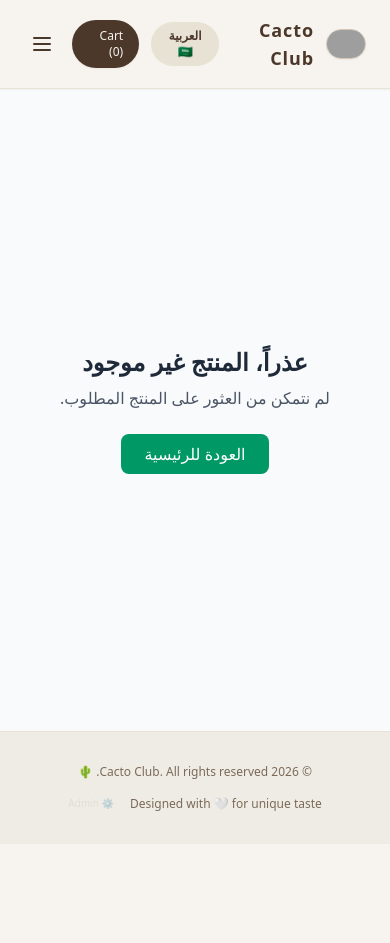
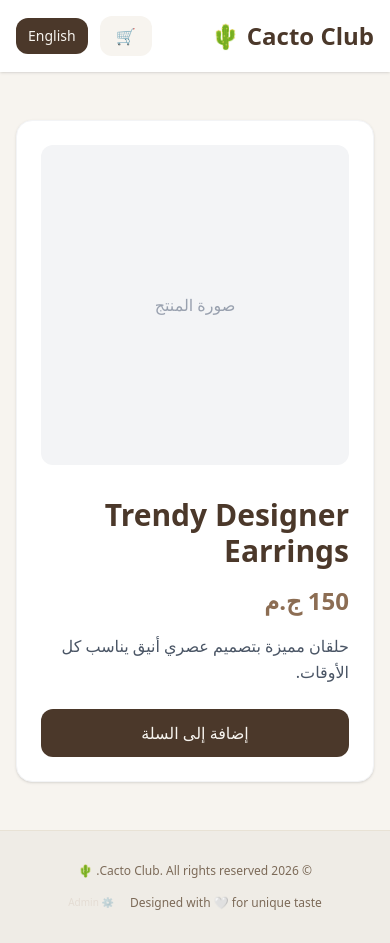
Before and after one commit to Boiimm/cacto-club, a Next.js app: page /products/1 in a window 390 px wide. Before the commit the page ends 844 px from the top, so only its background shows below. Built offline with nearby package versions, Linux system fonts and the light colour scheme; grey boxes are pictures that could not be loaded.

Commit message:
update cart and navigation sync

```diff
--- a/src/app/products/[id]/page.jsx
+++ b/src/app/products/[id]/page.jsx
@@ -3,24 +3,32 @@ import { useState, useEffect, Suspense } from "react";
 import { useParams } from "next/navigation";
 import Navbar from "@/components/Navbar";
 import Footer from "@/components/Footer";
+import { translations } from "@/locales/translations";
 
 function ProductDetailContent() {
   const params = useParams();
   const id = params?.id;
 
+  const [lang, setLang] = useState("ar");
   const [product, setProduct] = useState(null);
   const [loading, setLoading] = useState(true);
 
   useEffect(() => {
+    const currentLang = localStorage.getItem("cacto_lang") || "ar";
+    setLang(currentLang);
+
     if (!id) return;
 
+    const defaultProducts = [
+      { id: 1, name: "Trendy Designer Earrings", price: 150, image: "/placeholder.jpg", description: "حلقان مميزة بتصميم عصري أنيق يناسب كل الأوقات." },
+      { id: 2, name: "Elegant Gold-Plated Necklace", price: 280, image: "/placeholder.jpg", description: "سلسلة مطليّة بالذهب بتصميم راقي وفريد." },
+      { id: 3, name: "Unique Designer Bracelet", price: 200, image: "/placeholder.jpg", description: "إسوارة بتصميم فريد يضفي لمسة جمالية على إطلالتك." }
+    ];
+
     try {
-      const savedProducts = localStorage.getItem("cacto_products");
-      if (savedProducts) {
-        const productsList = JSON.parse(savedProducts);
-        const found = productsList.find((p) => String(p.id) === String(id));
-        setProduct(found || null);
-      }
+      const savedProducts = JSON.parse(localStorage.getItem("cacto_products") || JSON.stringify(defaultProducts));
+      const found = savedProducts.find((p) => String(p.id) === String(id));
+      setProduct(found || null);
     } catch (error) {
       console.error("Error loading product:", error);
     } finally {
@@ -28,10 +36,21 @@ function ProductDetailContent() {
     }
   }, [id]);
 
+  const handleAddToCart = () => {
+    if (!product) return;
+    const cart = JSON.parse(localStorage.getItem("cacto_cart") || "[]");
+    cart.push(product);
+    localStorage.setItem("cacto_cart", JSON.stringify(cart));
+
+    // إرسال حدث فوري لتحديث العداد في الـ Navbar
+    window.dispatchEvent(new Event("cartUpdated"));
+    alert(lang === "ar" ? "تم إضافة المنتج إلى السلة بنجاح!" : "Product added to cart successfully!");
+  };
+
   if (loading) {
     return (
       <div className="flex-grow flex items-center justify-center py-20">
-        <p className="text-xl text-gray-600">جاري تحميل تفاصيل المنتج...</p>
+        <p className="text-xl text-gray-600">{lang === "ar" ? "جاري تحميل تفاصيل المنتج..." : "Loading product details..."}</p>
       </div>
     );
   }
@@ -39,44 +58,36 @@ function ProductDetailContent() {
   if (!product) {
     return (
       <div className="flex-grow flex flex-col items-center justify-center text-center px-4 py-20">
-        <h2 className="text-2xl font-bold text-gray-800 mb-2">عذراً، المنتج غير موجود</h2>
-        <p className="text-gray-600 mb-6">لم نتمكن من العثور على المنتج المطلوب.</p>
-        <a href="/" className="bg-emerald-600 text-white px-6 py-2 rounded-lg hover:bg-emerald-700 transition">
-          العودة للرئيسية
+        <h2 className="text-2xl font-bold text-gray-800 mb-2">{lang === "ar" ? "عذراً، المنتج غير موجود" : "Sorry, product not found"}</h2>
+        <p className="text-gray-600 mb-6">{lang === "ar" ? "لم نتمكن من العثور على المنتج المطلوب." : "We couldn't find the requested product."}</p>
+        <a href="/products" className="bg-[#4B382A] text-white px-6 py-2 rounded-xl hover:bg-[#38291F] transition">
+          {lang === "ar" ? "العودة للمنتجات" : "Back to Products"}
         </a>
       </div>
     );
   }
 
   return (
-    <main className="flex-grow container mx-auto px-4 py-8">
-      <div className="bg-white rounded-2xl shadow-sm border border-gray-100 overflow-hidden p-6 md:p-8">
+    <main className="flex-grow container mx-auto px-4 py-12">
+      <div className="bg-white rounded-2xl shadow-sm border border-gray-100 overflow-hidden p-6 md:p-8 max-w-4xl mx-auto">
         <div className="grid grid-cols-1 md:grid-cols-2 gap-8">
-          <div className="relative h-80 md:h-96 rounded-xl overflow-hidden bg-gray-100">
-            <img
-              src={product.image || "/placeholder.jpg"}
-              alt={product.name}
-              className="w-full h-full object-cover"
-            />
+          <div className="relative h-80 md:h-96 rounded-xl overflow-hidden bg-gray-100 flex items-center justify-center">
+            <span className="text-gray-400">صورة المنتج</span>
           </div>
 
           <div className="flex flex-col justify-between">
             <div>
-              <h1 className="text-3xl font-bold text-gray-900 mb-4">{product.name}</h1>
-              <p className="text-2xl font-semibold text-emerald-600 mb-4">{product.price} ج.م</p>
-              <p className="text-gray-600 leading-relaxed mb-6">{product.description || "لا يوجد وصف متاح لهذا المنتج."}</p>
+              <h1 className="text-3xl font-bold text-[#4B382A] mb-4">{product.name}</h1>
+              <p className="text-2xl font-semibold text-[#8C6D53] mb-4">{product.price} {lang === "ar" ? "ج.م" : "EGP"}</p>
+              <p className="text-gray-600 leading-relaxed mb-6">{product.description || (lang === "ar" ? "لا يوجد وصف متاح." : "No description available.")}</p>
             </div>
 
-            <div className="flex gap-4">
-              <button
-                onClick={() => {
-                  alert("تم إضافة المنتج إلى السلة بنجاح!");
-                }}
-                className="flex-grow bg-emerald-600 text-white py-3 px-6 rounded-xl font-medium hover:bg-emerald-700 transition text-center"
-              >
-                إضافة إلى السلة
-              </button>
-            </div>
+            <button
+              onClick={handleAddToCart}
+              className="w-full bg-[#4B382A] text-[#F7F4EF] py-3 px-6 rounded-xl font-medium hover:bg-[#38291F] transition text-center"
+            >
+              {lang === "ar" ? "إضافة إلى السلة" : "Add to Cart"}
+            </button>
           </div>
         </div>
       </div>
@@ -85,12 +96,19 @@ function ProductDetailContent() {
 }
 
 export default function ProductDetailPage() {
+  const [lang, setLang] = useState("ar");
+
+  useEffect(() => {
+    const currentLang = localStorage.getItem("cacto_lang") || "ar";
+    setLang(currentLang);
+  }, []);
+
   return (
-    <div className="min-h-screen bg-gray-50 flex flex-col">
+    <div className="min-h-screen bg-[#F7F4EF] flex flex-col" dir={lang === "ar" ? "rtl" : "ltr"}>
       <Navbar />
       <Suspense fallback={
         <div className="flex-grow flex items-center justify-center py-20">
-          <p className="text-lg text-gray-500">جاري تحميل الصفحة...</p>
+          <p className="text-lg text-gray-500">Loading...</p>
         </div>
       }>
         <ProductDetailContent />
--- a/src/app/products/page.jsx
+++ b/src/app/products/page.jsx
@@ -1,131 +1,78 @@
 "use client";
-
+import { useState, useEffect } from "react";
 import Navbar from "@/components/Navbar";
 import Footer from "@/components/Footer";
 import Link from "next/link";
-import { useState, useEffect } from "react";
-
-// المنتجات الافتراضية الأساسية
-const defaultProducts = [
-  { id: "1", name: "حلقان مميزة بتصميم عصري", nameEn: "Trendy Designer Earrings", price: 180, category: "accessories", image: "/images/accessories/earrings.jpg" },
-  { id: "2", name: "سلسلة أنيقة مطلية بالذهب", nameEn: "Elegant Gold-Plated Necklace", price: 250, category: "accessories", image: "/images/accessories/necklace.jpg" },
-  { id: "3", name: "مجموعة خواتم بتصميم فريد", nameEn: "Unique Designer Rings Set", price: 220, category: "accessories", image: "/images/accessories/rings.jpg" },
-  { id: "6", name: "كوب سيراميك يدوي الصنع (درجات الأزرق)", nameEn: "Handmade Ceramic Mug (Blue Shades)", price: 300, category: "mugs", image: "/images/mugs/blue-mug.jpg" },
-  { id: "7", name: "كوب سيراميك دافئ (بني ووردي)", nameEn: "Cozy Ceramic Mug (Brown & Pink)", price: 320, category: "mugs", image: "/images/mugs/cozy-mug.jpg" },
-];
+import { translations } from "@/locales/translations";
 
 export default function ProductsPage() {
-  const [lang, setLang] = useState('en');
-  const [searchQuery, setSearchQuery] = useState("");
-  const [products, setProducts] = useState(defaultProducts);
+  const [lang, setLang] = useState("ar");
+  const [products, setProducts] = useState([]);
 
   useEffect(() => {
-    const currentLang = localStorage.getItem("cacto_lang") || 'en';
+    const currentLang = localStorage.getItem("cacto_lang") || "ar";
     setLang(currentLang);
 
-    // جلب المنتجات المخزنة ديناميكياً من الـ localStorage لو موجودة
-    const savedProducts = JSON.parse(localStorage.getItem("cacto_dynamic_products"));
-    if (savedProducts && savedProducts.length > 0) {
-      setProducts(savedProducts);
-    } else {
-      localStorage.setItem("cacto_dynamic_products", JSON.stringify(defaultProducts));
-    }
+    // منتجات افتراضية كمثال، أو يتم جلبها من localStorage لو أضفتها من لوحة التحكم
+    const defaultProducts = [
+      { id: 1, name: "Trendy Designer Earrings", price: 150, image: "/placeholder.jpg", description: "حلقان مميزة بتصميم عصري أنيق يناسب كل الأوقات." },
+      { id: 2, name: "Elegant Gold-Plated Necklace", price: 280, image: "/placeholder.jpg", description: "سلسلة مطليّة بالذهب بتصميم راقي وفريد." },
+      { id: 3, name: "Unique Designer Bracelet", price: 200, image: "/placeholder.jpg", description: "إسوارة بتصميم فريد يضفي لمسة جمالية على إطلالتك." }
+    ];
+
+    const savedProducts = JSON.parse(localStorage.getItem("cacto_products") || JSON.stringify(defaultProducts));
+    setProducts(savedProducts);
   }, []);
 
-  const addToCart = (product) => {
-    const existingCart = JSON.parse(localStorage.getItem("cacto_cart")) || [];
-    existingCart.push(product);
-    localStorage.setItem("cacto_cart", JSON.stringify(existingCart));
+  const handleAddToCart = (product) => {
+    const cart = JSON.parse(localStorage.getItem("cacto_cart") || "[]");
+    cart.push(product);
+    localStorage.setItem("cacto_cart", JSON.stringify(cart));
+
+    // إرسال حدث فوري لتحديث العداد في الـ Navbar
+    window.dispatchEvent(new Event("cartUpdated"));
+    alert(lang === "ar" ? "تم إضافة المنتج إلى السلة بنجاح!" : "Product added to cart successfully!");
   };
 
-  const filteredProducts = products.filter((product) => {
-    const query = searchQuery.toLowerCase();
-    const nameMatch = product.name.toLowerCase().includes(query);
-    const nameEnMatch = product.nameEn.toLowerCase().includes(query);
-    return nameMatch || nameEnMatch;
-  });
+  const t = translations[lang] || translations.ar;
 
   return (
-    <main dir={lang === 'ar' ? 'rtl' : 'ltr'} className="min-h-screen bg-[#F7F4EF] flex flex-col justify-between">
-      <div>
-        <Navbar />
+    <div className="min-h-screen bg-[#F7F4EF] flex flex-col justify-between" dir={lang === "ar" ? "rtl" : "ltr"}>
+      <Navbar />
 
-        <div className="max-w-7xl mx-auto px-8 pt-12 pb-6 text-center">
-          <h1 className="text-3xl md:text-4xl font-extrabold text-[#4B382A] mb-2">
-            {lang === 'en' ? "Cacto Club Products 🌵" : "منتجات Cacto Club 🌵"}
-          </h1>
-          <p className="text-[#7C6A58] text-sm md:text-base mb-6">
-            {lang === 'en' ? "Browse our handpicked collection designed for your unique taste." : "تصفحي تشكيلتنا المختارة بعناية لتناسب ذوقك الرفيع."}
-          </p>
+      <main className="container mx-auto px-4 py-12 flex-grow">
+        <h1 className="text-3xl font-bold text-[#4B382A] mb-8 text-center">
+          {lang === "ar" ? "منتجاتنا المميزة" : "Our Products"}
+        </h1>
 
-          {/* شريط البحث */}
-          <div className="max-w-md mx-auto mb-8">
-            <input
-              type="text"
-              value={searchQuery}
-              onChange={(e) => setSearchQuery(e.target.value)}
-              placeholder={lang === 'en' ? "Search for accessories or mugs..." : "ابحثي عن الإكسسوارات أو المجات..."}
-              className="w-full px-5 py-3 rounded-full border border-[#D4C5B9] bg-white text-sm text-[#4B382A] focus:outline-none focus:border-[#4B382A] shadow-xs"
-            />
-          </div>
+        <div className="grid grid-cols-1 md:grid-cols-3 gap-6">
+          {products.map((product) => (
+            <div key={product.id} className="bg-white rounded-2xl shadow-sm border border-gray-100 p-4 flex flex-col justify-between">
+              <div>
+                <Link href={`/products/${product.id}`}>
+                  <div className="h-48 bg-gray-100 rounded-xl mb-4 overflow-hidden flex items-center justify-center">
+                    <span className="text-gray-400">صورة المنتج</span>
+                  </div>
+                  <h2 className="text-xl font-bold text-[#4B382A] mb-2 hover:text-[#8C6D53] transition">{product.name}</h2>
+                </Link>
+                <p className="text-gray-600 text-sm mb-4 line-clamp-2">{product.description}</p>
+              </div>
 
-
+              <div className="flex items-center justify-between mt-4">
+                <span className="text-lg font-bold text-[#8C6D53]">{product.price} {lang === "ar" ? "ج.م" : "EGP"}</span>
+                <button
+                  onClick={() => handleAddToCart(product)}
+                  className="bg-[#4B382A] text-[#F7F4EF] px-4 py-2 rounded-xl text-sm font-medium hover:bg-[#38291F] transition"
+                >
+                  {t.addToCart || "Add to Cart"}
+                </button>
+              </div>
+            </div>
+          ))}
         </div>
-
-        {/* Accessories Section */}
-        <div id="accessories-section" className="max-w-7xl mx-auto px-8 pb-16 pt-8 scroll-mt-10">
-          <h2 className="text-2xl font-bold text-[#4B382A] mb-6 border-b border-[#E8E2D5] pb-2">
-            {lang === 'en' ? "✨ Accessories" : "✨ الإكسسوارات"}
-          </h2>
-          <div className="grid grid-cols-1 sm:grid-cols-2 md:grid-cols-3 gap-8">
-            {filteredProducts.filter((p) => p.category === "accessories").map((product) => (
-              <ProductCard key={product.id} product={product} lang={lang} onAdd={addToCart} />
-            ))}
-          </div>
-        </div>
-
-        {/* Mugs Section */}
-        <div id="mugs-section" className="max-w-7xl mx-auto px-8 pb-20 pt-8 scroll-mt-10">
-          <h2 className="text-2xl font-bold text-[#4B382A] mb-6 border-b border-[#E8E2D5] pb-2">
-            {lang === 'en' ? "☕ Mugs" : "☕ المجات"}
-          </h2>
-          <div className="grid grid-cols-1 sm:grid-cols-2 md:grid-cols-3 gap-8">
-            {filteredProducts.filter((p) => p.category === "mugs").map((product) => (
-              <ProductCard key={product.id} product={product} lang={lang} onAdd={addToCart} />
-            ))}
-          </div>
-        </div>
-      </div>
+      </main>
 
       <Footer />
-    </main>
+    </div>
   );
 }
-
-function ProductCard({ product, lang, onAdd }) {
-  return (
-    <Link
-      href={`/products/${product.id}`}
-      className="bg-white rounded-2xl overflow-hidden shadow-xs border border-[#E8E2D5] flex flex-col justify-between hover:shadow-md transition duration-300 block"
-    >
-      <div className="relative h-64 w-full bg-[#EFECE6]">
-        <img src={product.image || "/images/accessories/earrings.jpg"} alt={product.name} className="w-full h-full object-cover" />
-      </div>
-      <div className="p-5 flex flex-col gap-3">
-        <h3 className="font-bold text-[#4B382A] text-lg">{lang === 'en' ? product.nameEn : product.name}</h3>
-        <div className="flex justify-between items-center">
-          <span className="text-[#8C6D53] font-semibold">{product.price} EGP</span>
-          <button
-            onClick={(e) => {
-              e.preventDefault();
-              onAdd(product);
-            }}
-            className="bg-[#4B382A] text-[#F7F4EF] px-4 py-2 rounded-full text-xs font-medium hover:bg-[#38291F] transition cursor-pointer"
-          >
-            {lang === 'en' ? "Add to Cart" : "أضف للسلة"}
-          </button>
-        </div>
-      </div>
-    </Link>
-  );
-}
--- a/src/components/Navbar.jsx
+++ b/src/components/Navbar.jsx
@@ -1,123 +1,79 @@
 "use client";
-
-import Link from 'next/link';
-import Image from 'next/image';
-import { useState, useEffect } from 'react';
+import { useState, useEffect } from "react";
+import Link from "next/link";
+import { translations } from "@/locales/translations";
 
 export default function Navbar() {
-  const [lang, setLang] = useState('en');
+  const [lang, setLang] = useState("ar");
   const [cartCount, setCartCount] = useState(0);
-  const [mobileMenuOpen, setMobileMenuOpen] = useState(false);
+
+  // دالة لحساب عدد المنتجات في السلة
+  const updateCartCount = () => {
+    const cart = JSON.parse(localStorage.getItem("cacto_cart") || "[]");
+    setCartCount(cart.length);
+  };
 
   useEffect(() => {
-    const savedLang = localStorage.getItem("cacto_lang") || 'en';
-    setLang(savedLang);
+    // جلب اللغة والحرص على تحديث عدد السلة عند التحميل
+    const currentLang = localStorage.getItem("cacto_lang") || "ar";
+    setLang(currentLang);
+    updateCartCount();
 
-    const savedCart = JSON.parse(localStorage.getItem("cacto_cart")) || [];
-    setCartCount(savedCart.length);
+    // الاستماع لحدث تحديث السلة لتغيير الرقم فوراً
+    window.addEventListener("cartUpdated", updateCartCount);
+
+    return () => {
+      window.removeEventListener("cartUpdated", updateCartCount);
+    };
   }, []);
 
-  const toggleLanguage = () => {
-    const newLang = lang === 'en' ? 'ar' : 'en';
+  const handleLanguageToggle = () => {
+    const newLang = lang === "ar" ? "en" : "ar";
     setLang(newLang);
     localStorage.setItem("cacto_lang", newLang);
-    window.location.reload();
+    window.location.reload(); // تحديث الصفحة لتطبيق اللغة الجديدة في باقي المكونات
   };
 
+  const t = translations[lang] || translations.ar;
+
   return (
-    <nav className="relative bg-[#F7F4EF] border-b border-[#E8E2D5] shadow-xs">
-      <div className="max-w-7xl mx-auto flex justify-between items-center px-6 py-4">
+    <header className="bg-white shadow-sm sticky top-0 z-50">
+      <div className="container mx-auto px-4 py-4 flex justify-between items-center">
+        {/* اللوجو */}
+        <Link href="/" className="text-2xl font-extrabold text-[#4B382A]">
+          Cacto Club <span className="text-[#8C6D53]">🌵</span>
+        </Link>
 
-        {/* اللوجو والاسم */}
-        <div className="flex items-center gap-3">
-          <Link href="/" className="flex items-center gap-3">
-            <Image
-              src="/logo.png"
-              alt="Cacto Club Logo"
-              width={40}
-              height={40}
-              className="rounded-full object-cover shadow-xs border border-[#D4C5B9]"
-            />
-            <span className="text-lg md:text-xl font-bold tracking-wider text-[#4B382A]">
-              Cacto Club
-            </span>
-          </Link>
+        {/* الروابط */}
+        <div className="hidden md:flex items-center gap-6 font-medium text-gray-700">
+          <Link href="/" className="hover:text-[#8C6D53] transition">{t.home || "Home"}</Link>
+          <Link href="/products" className="hover:text-[#8C6D53] transition">{t.products || "Products"}</Link>
+          <Link href="/contact" className="hover:text-[#8C6D53] transition">{t.contact || "Contact"}</Link>
+          <Link href="/admin" className="hover:text-[#8C6D53] transition">Admin</Link>
         </div>
 
-        {/* الروابط للشاشات الكبيرة (Desktop) */}
-        <div className="hidden md:flex gap-6 text-sm font-medium text-[#7C6A58]">
-          <Link href="/" className="hover:text-[#4B382A] transition">{lang === 'en' ? 'Home' : 'الرئيسية'}</Link>
-          <Link href="/products" className="hover:text-[#4B382A] transition">{lang === 'en' ? 'Products' : 'المنتجات'}</Link>
-          <Link href="/about" className="hover:text-[#4B382A] transition">{lang === 'en' ? 'About Us' : 'من نحن'}</Link>
-          <Link href="/contact" className="hover:text-[#4B382A] transition">{lang === 'en' ? 'Contact' : 'تواصل معنا'}</Link>
-        </div>
-
-        {/* أزرار اللغة والسلة للديسكتوب، وزر القائمة للموبايل */}
+        {/* الأزرار (السلة وزر تغيير اللغة) */}
         <div className="flex items-center gap-3">
-          <button
-            onClick={toggleLanguage}
-            className="bg-[#E8E2D5] text-[#4B382A] px-3 py-1.5 rounded-full text-xs font-bold hover:bg-[#D4C5B9] transition cursor-pointer"
-          >
-            {lang === 'en' ? 'العربية 🇸🇦' : 'English 🇬🇧'}
-          </button>
-
-          <Link
-            href="/cart"
-            className="bg-[#4B382A] text-[#F7F4EF] px-4 py-2 rounded-full text-xs md:text-sm font-medium hover:bg-[#38291F] transition shadow-xs inline-block"
-          >
-            {lang === 'en' ? `Cart (${cartCount})` : `السلة (${cartCount})`}
+          {/* زر السلة مع عداد المنتجات الفوري */}
+          <Link href="/cart" className="relative bg-[#F7F4EF] px-4 py-2 rounded-xl text-[#4B382A] font-medium hover:bg-gray-200 transition flex items-center gap-2">
+            <span>🛒</span>
+            <span className="hidden sm:inline">{t.cart || "Cart"}</span>
+            {cartCount > 0 && (
+              <span className="absolute -top-2 -right-2 bg-emerald-600 text-white text-xs font-bold w-5 h-5 rounded-full flex items-center justify-center shadow-md animate-pulse">
+                {cartCount}
+              </span>
+            )}
           </Link>
 
-          {/* زر القائمة للموبايل (Hamburger Button) */}
+          {/* زر تغيير اللغة */}
           <button
-            onClick={() => setMobileMenuOpen(!mobileMenuOpen)}
-            className="md:hidden text-[#4B382A] p-1.5 focus:outline-none cursor-pointer"
+            onClick={handleLanguageToggle}
+            className="bg-[#4B382A] text-[#F7F4EF] px-3 py-2 rounded-xl text-sm font-medium hover:bg-[#38291F] transition"
           >
-            <svg className="w-6 h-6" fill="none" stroke="currentColor" viewBox="0 0 24 24">
-              {mobileMenuOpen ? (
-                <path strokeLinecap="round" strokeLinejoin="round" strokeWidth="2" d="M6 18L18 6M6 6l12 12" />
-              ) : (
-                <path strokeLinecap="round" strokeLinejoin="round" strokeWidth="2" d="M4 6h16M4 12h16M4 18h16" />
-              )}
-            </svg>
+            {lang === "ar" ? "English" : "العربية"}
           </button>
         </div>
-
       </div>
-
-      {/* القائمة المنسدلة للموبايل (Mobile Menu Dropdown) */}
-      {mobileMenuOpen && (
-        <div className="md:hidden bg-white border-b border-[#E8E2D5] px-6 py-4 flex flex-col gap-3 shadow-md">
-          <Link
-            href="/"
-            onClick={() => setMobileMenuOpen(false)}
-            className="text-[#4B382A] font-medium py-2 border-b border-[#F7F4EF]"
-          >
-            {lang === 'en' ? 'Home' : 'الرئيسية'}
-          </Link>
-          <Link
-            href="/products"
-            onClick={() => setMobileMenuOpen(false)}
-            className="text-[#4B382A] font-medium py-2 border-b border-[#F7F4EF]"
-          >
-            {lang === 'en' ? 'Products' : 'المنتجات'}
-          </Link>
-          <Link
-            href="/about"
-            onClick={() => setMobileMenuOpen(false)}
-            className="text-[#4B382A] font-medium py-2 border-b border-[#F7F4EF]"
-          >
-            {lang === 'en' ? 'About Us' : 'من نحن'}
-          </Link>
-          <Link
-            href="/contact"
-            onClick={() => setMobileMenuOpen(false)}
-            className="text-[#4B382A] font-medium py-2"
-          >
-            {lang === 'en' ? 'Contact' : 'تواصل معنا'}
-          </Link>
-        </div>
-      )}
-    </nav>
+    </header>
   );
 }
```
